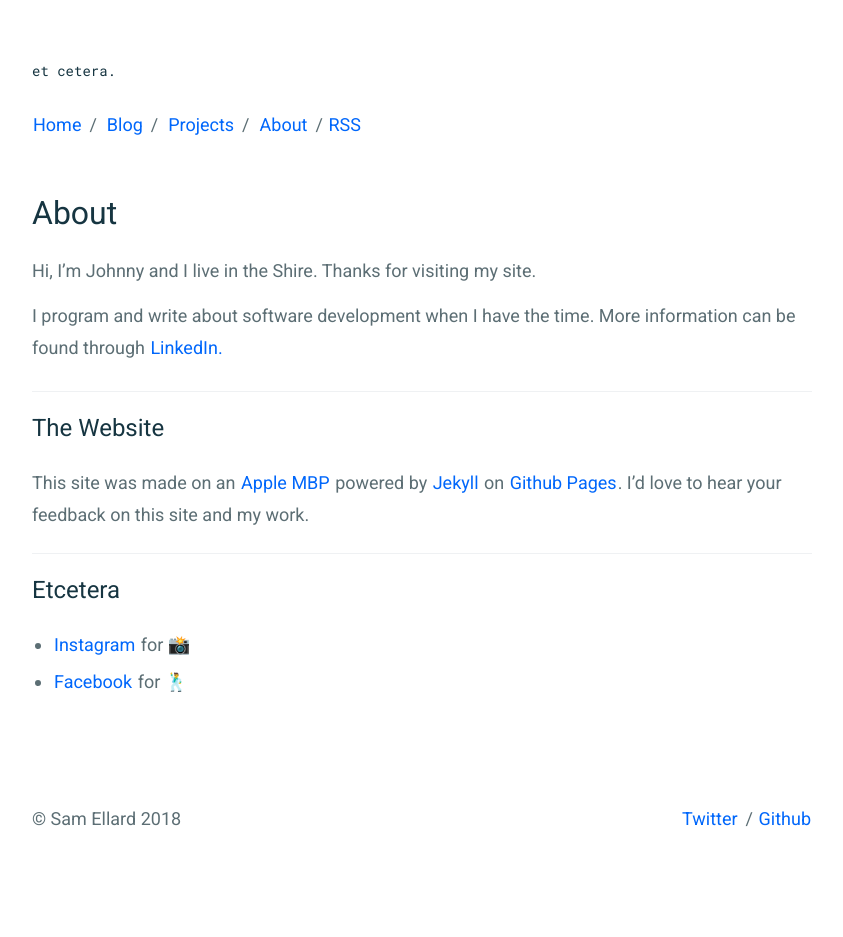
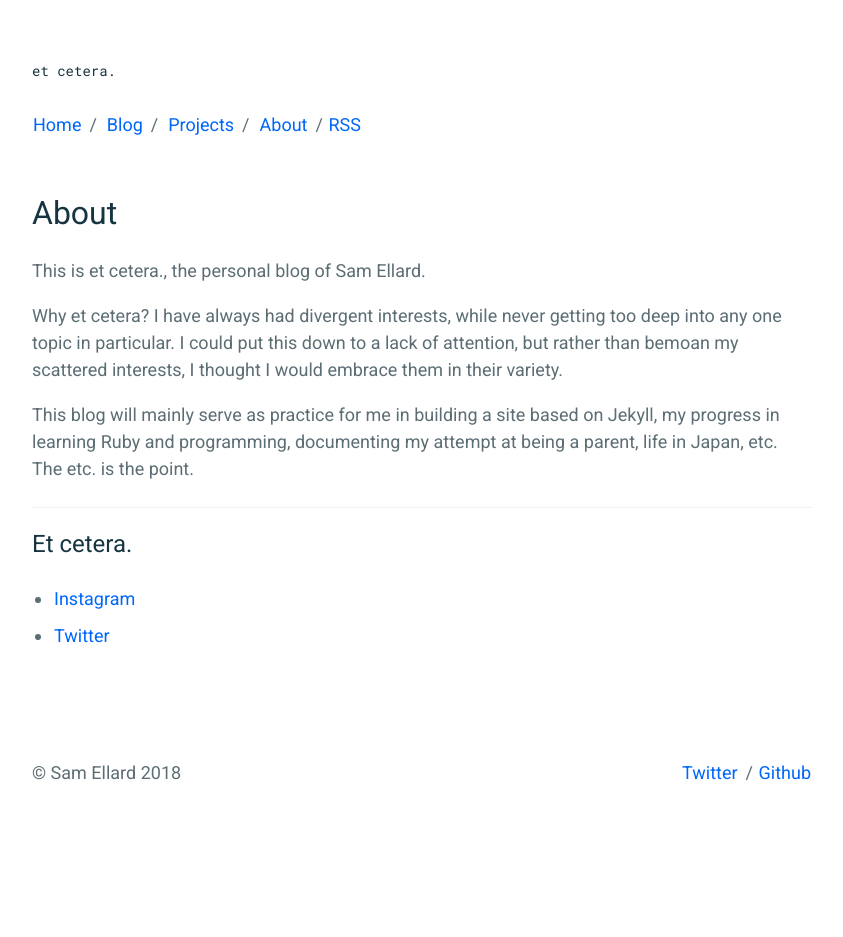
Before and after one commit to smllrd/smllrd.github.io, a Jekyll site: the page built from _pages/about.md, in a window 1280 px wide. Shown: the whole page, without its empty margins (218-1061 px from the left). Built offline with Jekyll 4.4.1, drawn with Linux system fonts in a browser that asks for light colours; after the commit the page ends 900 px from its top, so only the background shows below that.

Commit message:
Update about.md

```diff
--- a/_pages/about.md
+++ b/_pages/about.md
@@ -3,19 +3,16 @@ layout: content
 title: About
 permalink: /about/
 ---
-Hi, I'm Johnny and I live in the Shire. Thanks for visiting my site.
+This is et cetera., the personal blog of Sam Ellard.
 
-I program and write about software development when I have the time. More information can be found through <a href="https://www.linkedin.com/" data-network="LinkedIn" data-proofer-ignore>LinkedIn.</a>
+Why et cetera?
+I have always had divergent interests, while never getting too deep into any one topic in particular. I could put this down to a lack of attention, but rather than bemoan my scattered interests, I thought I would embrace them in their variety.
+
+This blog will mainly serve as practice for me in building a site based on Jekyll, my progress in learning Ruby and programming, documenting my attempt at being a parent, life in Japan, etc. The etc. is the point.
 
 ----
 
-## The Website
-This site was made on an [Apple MBP](https://www.apple.com/) powered by [Jekyll](https://jekyllrb.com) on [Github Pages](https://pages.github.com).
-I'd love to hear your feedback on this site and my work.
+## Et cetera.
 
-----
-
-## Etcetera
-
-- [Instagram](https://www.instagram.com/) for 📸
-- [Facebook](https://www.facebook.com/) for 🕺
+- [Instagram](https://www.instagram.com/etcblogjp)
+- [Twitter](https://www.twitter.com/etcblogjp)
```
